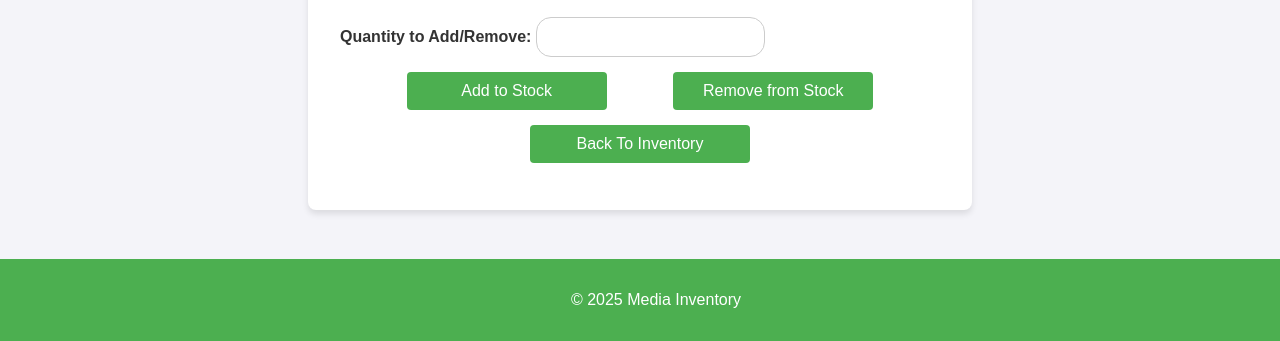
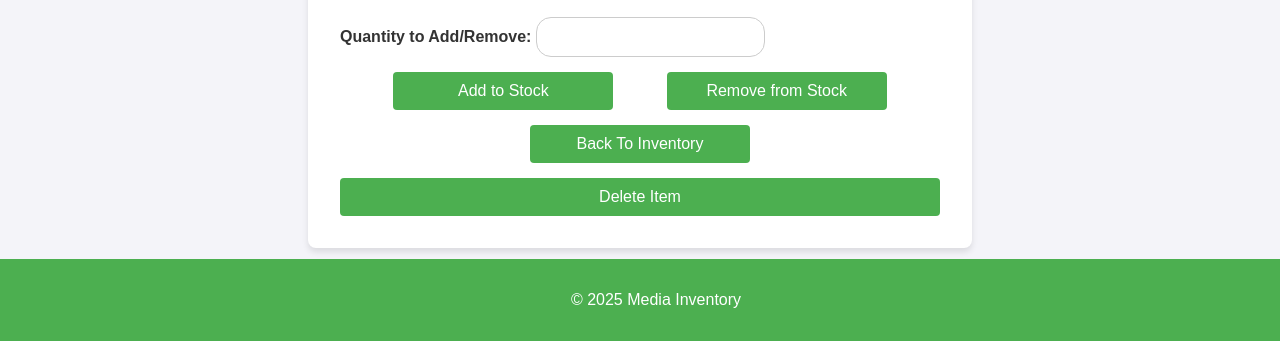
Before and after one commit to BelalMohamed2/med-inventory-dashboard, a Flask app: page /item/1 in a window 1280 px wide. Shown: the part 459-800 px from the top of the page. Run offline with Flask 3, Linux system fonts and the light colour scheme; data that the repository does not hold is empty.

Commit message:
adding the delete feature for removing the whole item by adding a Delete Item button in item details page

```diff
--- a/routes.py
+++ b/routes.py
@@ -1,5 +1,4 @@
 from flask import Flask, render_template, request, redirect
-import mysql.connector
 import pymysql
 def get_db_connection():
         return pymysql.connect(
@@ -86,30 +85,28 @@
     mycursor.execute("SELECT name, quantity, category, expiry_date , id FROM items where expiry_date > CURDATE() and quantity>0 and id=%s", (item_id,))
     items = mycursor.fetchone()
     if request.method == 'POST':
-        quantity = int (request.form['quantity'])
         action = request.form['action']
         if action == 'add':
+            quantity = int (request.form['quantity'])
             sql = "UPDATE items SET quantity = quantity + %s WHERE id = %s"
             val = (quantity, item_id)
             mycursor.execute(sql, val)
         elif action == 'remove':
+            quantity = int (request.form['quantity'])
             sql = "UPDATE items SET quantity = quantity - %s WHERE id = %s"
             val = (quantity, item_id)
+            mycursor.execute(sql, val)
+        elif action == 'delete':
+            sql = "DELETE FROM items WHERE id = %s"
+            val = (item_id)
             mycursor.execute(sql, val)
         mydb.commit()
         return redirect('/view')
 
     mycursor.close()
     return render_template('itemdetalis.html', items=items)
-# def item_detail(item_id):
-#     mydb = get_db_connection()
-#     mycursor = mydb.cursor()
-#     sql = "SELECT * FROM items WHERE id = %s"
-#     val = (item_id,)
-#     mycursor.execute(sql, val)
-#     item = mycursor.fetchone()
-#     mycursor.close()
-#     return render_template('itemdetalis.html', item=item)
+
+
 
 if __name__ == '__main__':
     app.run(debug=True)
--- a/static/css/style.css
+++ b/static/css/style.css
@@ -203,5 +203,5 @@
             row-gap: 15px;
         }
         .form-actions button , .btn {
-            width: 200px;
+            width: 220px;
         }
--- a/templates/dashboard.html
+++ b/templates/dashboard.html
@@ -24,5 +24,5 @@
                 <p>{{total_categories}}</p>
             </div>
         </div>
-        <a href="/add" class="btn">Add new item to the inventory</a>
+        <a href="/add" class="btn">Add New Item </a>
 {% endblock %}
--- a/templates/itemdetalis.html
+++ b/templates/itemdetalis.html
@@ -21,11 +21,14 @@
     <div class="form-actions">
         <button type="submit" name="action" value="add">Add to Stock</button>
         <button type="submit" name="action" value="remove">Remove from Stock</button>
-        <a href="/" class="btn">Back To Inventory</a>
+
+        <a href="/" class="btn" style='width : 200px'>Back To Inventory</a>
 
     </div>
 </form>
-
+    <form method="post" action="">
+    <button type="submit" name="action" value="delete">Delete Item</button>
+    </form>
 
 </div>
 {% endblock %}
```
